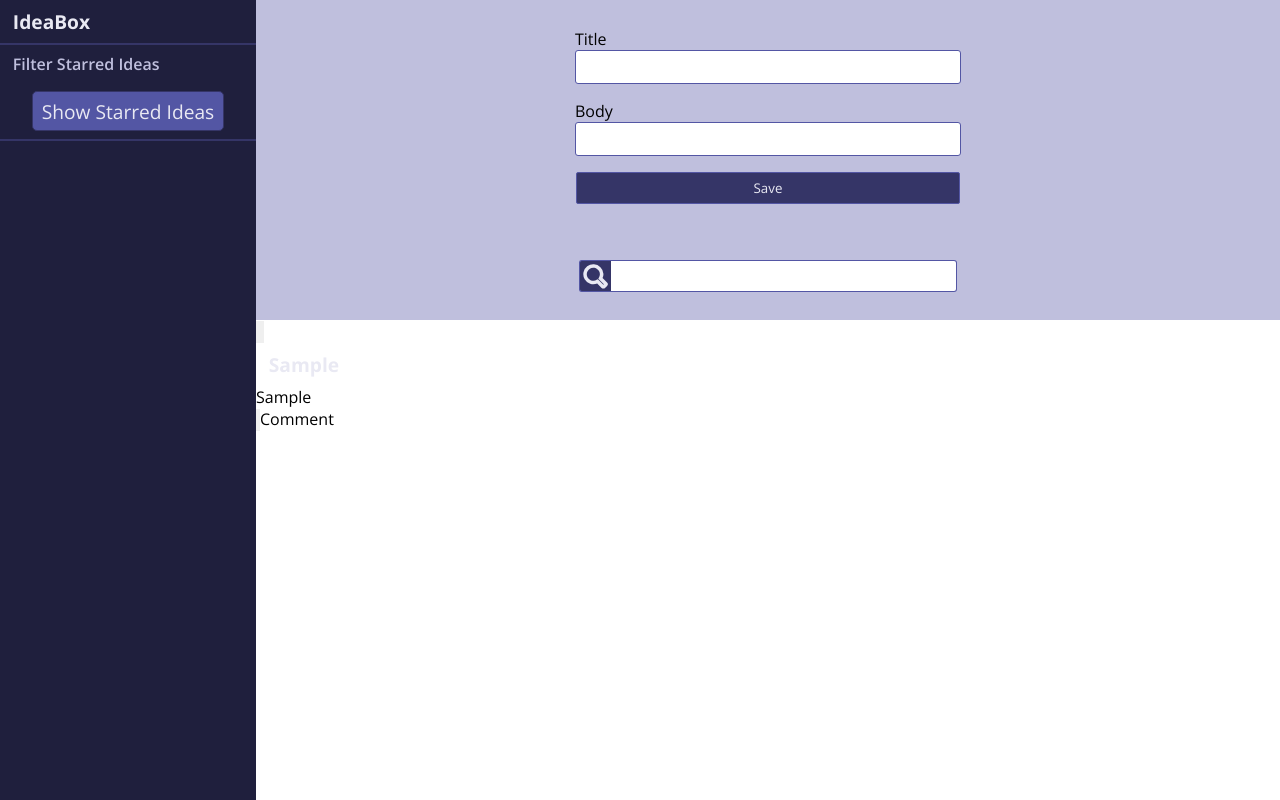
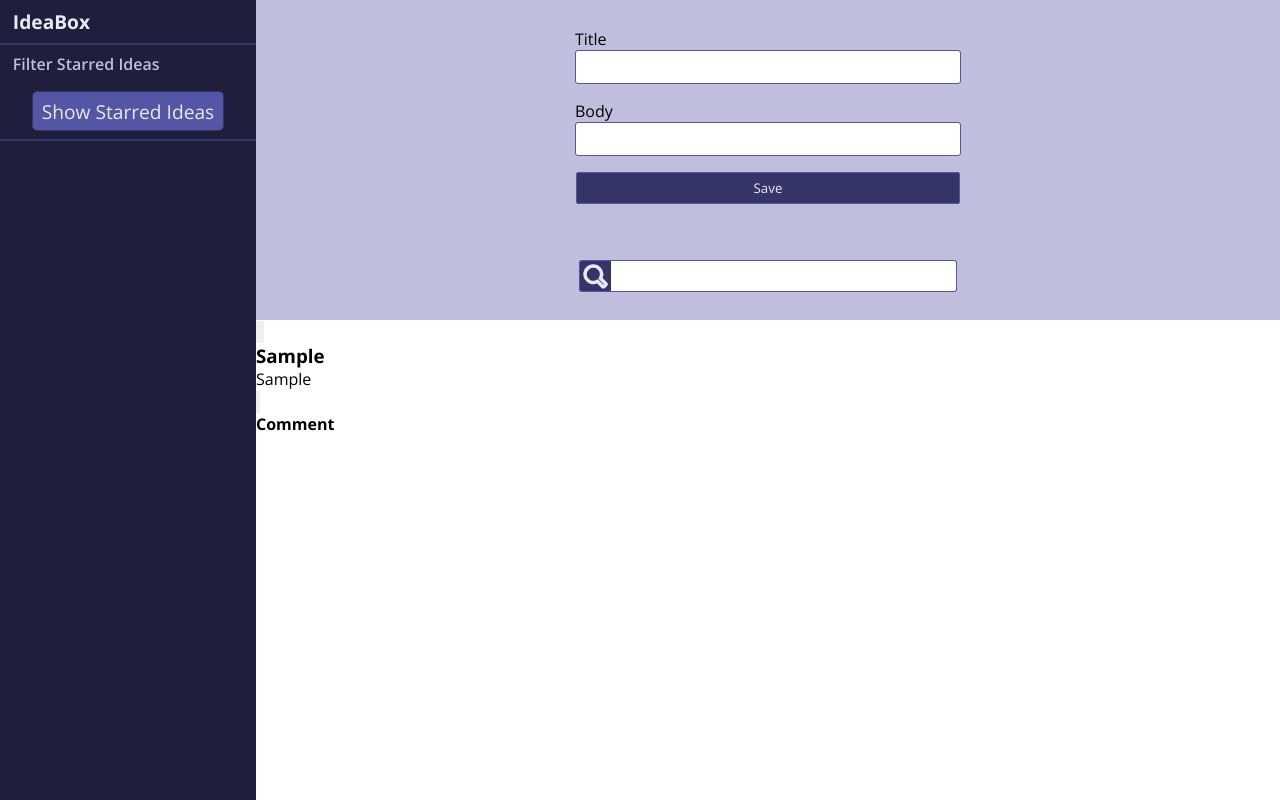
Before and after one commit to nathanielmillard/idea-box, a React (Create React App) app: page / in a window 1280 px wide. Both pictures are taken after typing "Sample", "Sample" into the empty fields and a click on the button "Save". Built offline with nearby package versions, Linux system fonts and the light colour scheme.

Commit message:
Adjust jsx for cards.

```diff
--- a/src/Components/IdeaCard/IdeaCard.js
+++ b/src/Components/IdeaCard/IdeaCard.js
@@ -7,15 +7,17 @@ import commentButton from '../../icons/comment.svg';
 function IdeaCard(props) {
   return (
     <article className="IdeaCard">
-      <header>
-        <button><img src={star} /></button>
-        <button><img src={deleteButton} /></button>
+      <header className="cardHeader">
+        <button className='cardButton'><img src={star} /></button>
+        <button className='cardButton'><img src={deleteButton} /></button>
       </header>
-        <h1>{props.title}</h1>
+      <section className="cardBody">
+        <h3>{props.title}</h3>
         <p>{props.body}</p>
-      <footer>
-        <button><img src={commentButton} /></button>
-        Comment
+      </section>
+      <footer className="cardFooter">
+        <button className='footerButton'><img src={commentButton} /></button>
+        <h4>Comment</h4>
       </footer>
     </article>
   );
```
